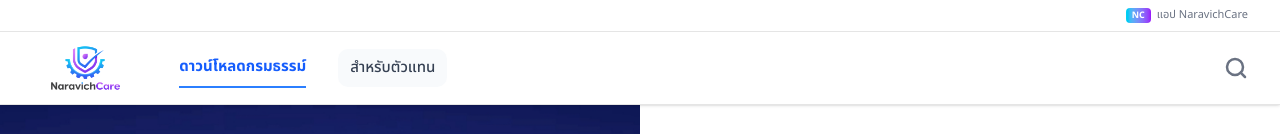
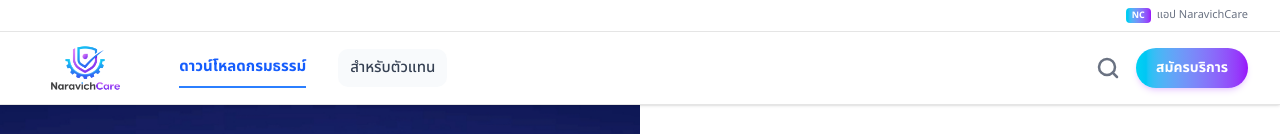
Before and after one commit to bonusofficial/naravichcare, a Next.js app: page / in a window 1280 px wide. Shown: the top 134 px of the page. Built offline with nearby package versions, Linux system fonts and the light colour scheme; no server answers; the database is empty.

Commit message:
Add Register Btn Header

```diff
--- a/src/components/layout/Header.tsx
+++ b/src/components/layout/Header.tsx
@@ -39,10 +39,16 @@ export function Header() {
                 </nav>
 
                 {/* Actions */}
-                <div className="flex items-center shrink-0 ml-auto">
+                <div className="flex items-center gap-4 shrink-0 ml-auto">
                     <button className="text-gray-500 hover:text-purple-600 transition-colors" aria-label="Search">
                         <Search className="w-6 h-6" strokeWidth={2.5} />
                     </button>
+                    <Link
+                        href="/register"
+                        className="rounded-full bg-gradient-to-r from-cyan-400 to-purple-600 px-5 py-2.5 text-sm font-bold text-white shadow-md shadow-purple-500/20 transition-all hover:shadow-lg hover:shadow-purple-500/30 hover:brightness-105 active:scale-95"
+                    >
+                        สมัครบริการ
+                    </Link>
                 </div>
             </div>
         </header>
```
Also changed, not shown: .claude/launch.json (added).
